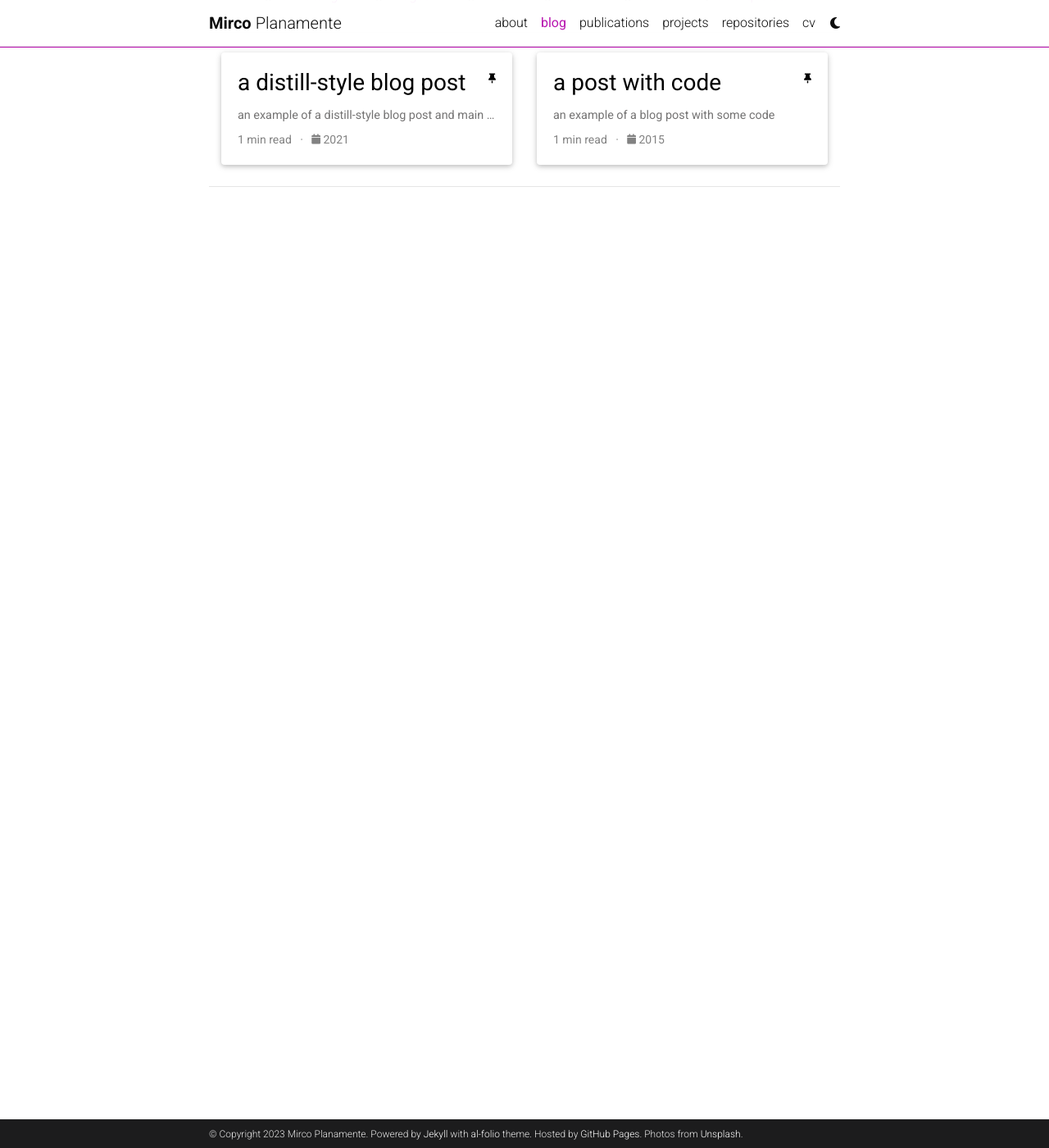
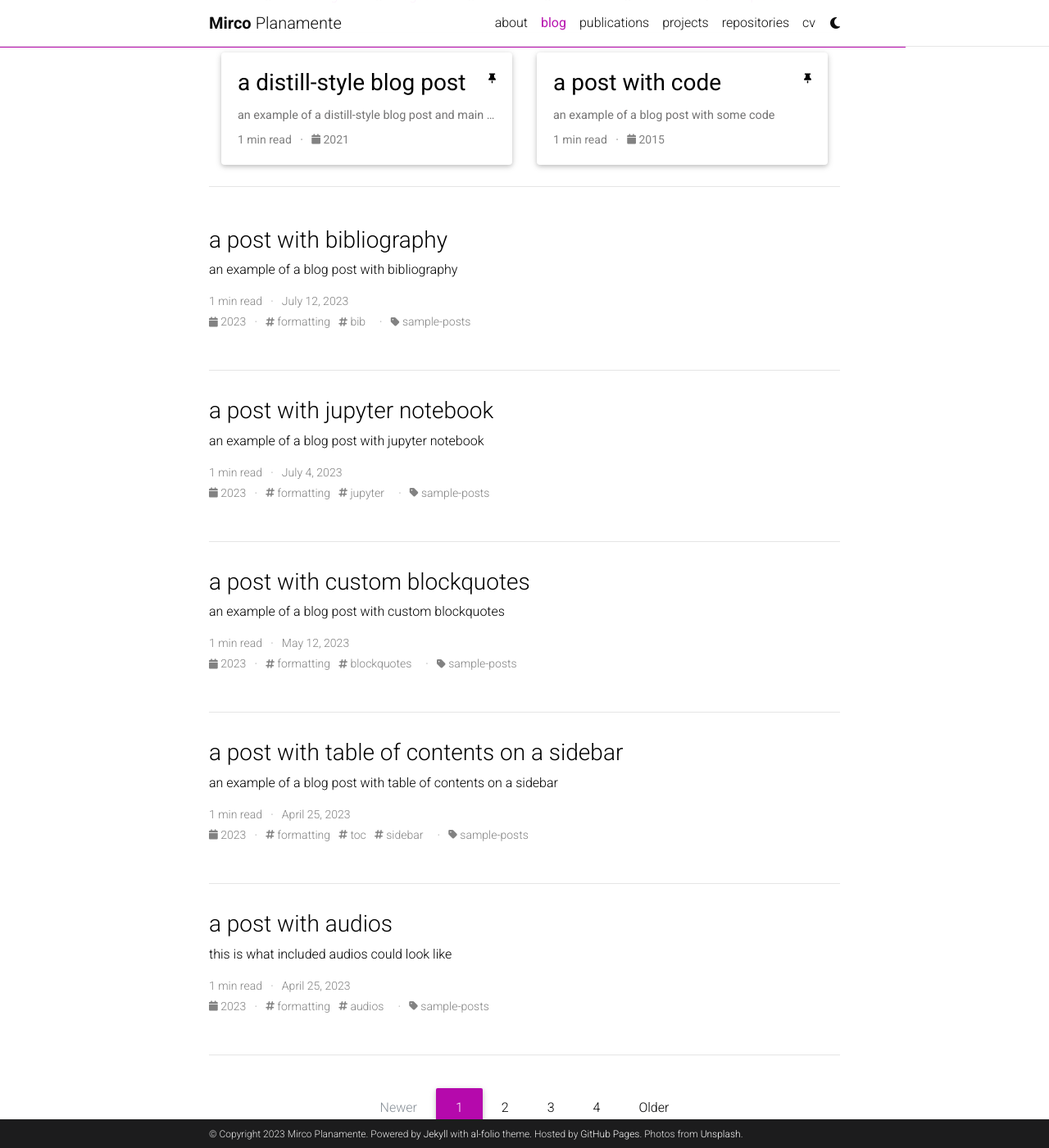
Before and after one commit to plana93/plana93.github.io, a Jekyll site: the page built from blog/index.html, in a window 1280 px wide and 1400 px high, scrolled down 385 px. Shown: the whole window at 82% size. Built offline with Jekyll 4.4.1, drawn with Linux system fonts in a browser that asks for light colours; the list of posts is cut into pages by our own code; comment, search, counter and statistics services are not loaded; a style sheet for code colours, icons or effects is not loaded.

```diff
--- a/_config.yml
+++ b/_config.yml
@@ -127,7 +127,7 @@
 
 # Pagination
 pagination:
-  enabled: false
+  enabled: true
 
 related_blog_posts:
   enabled: true
```
Also changed, not shown: _pages/about.md (+1 -0 lines).
